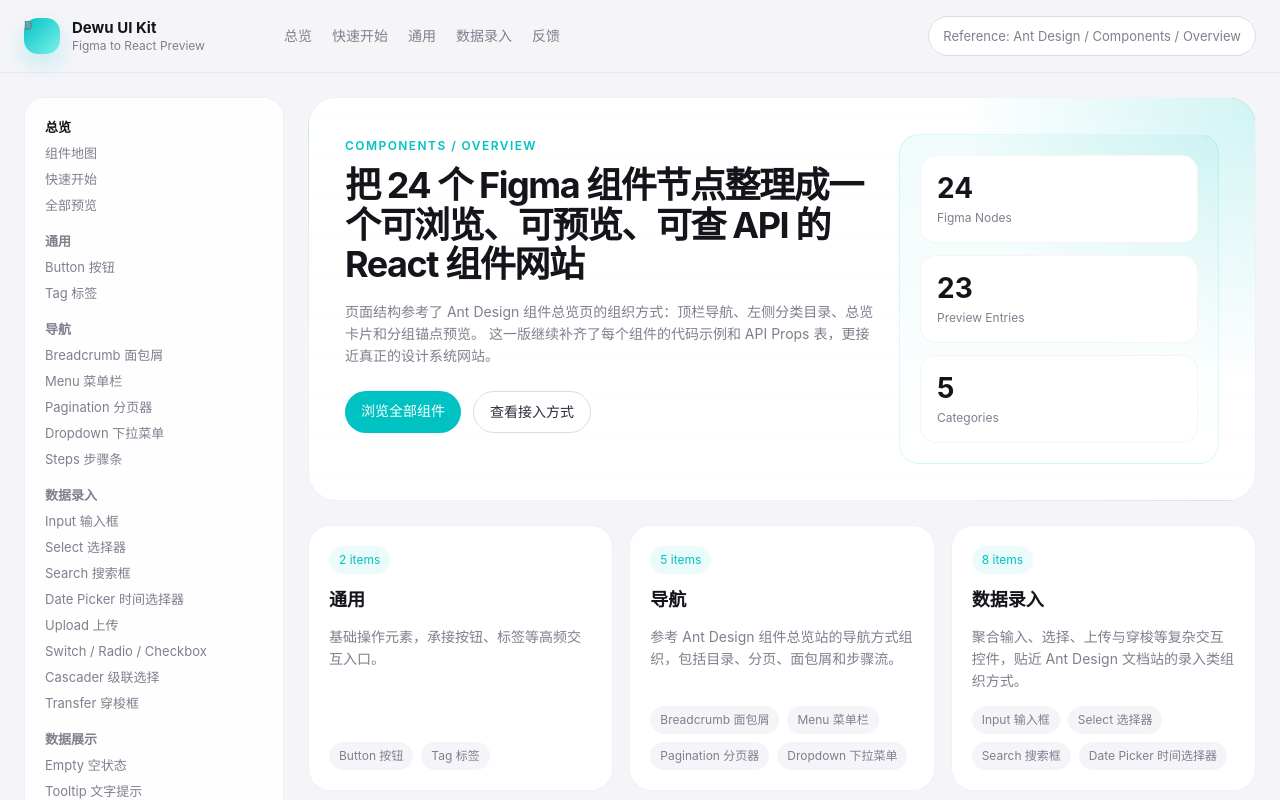
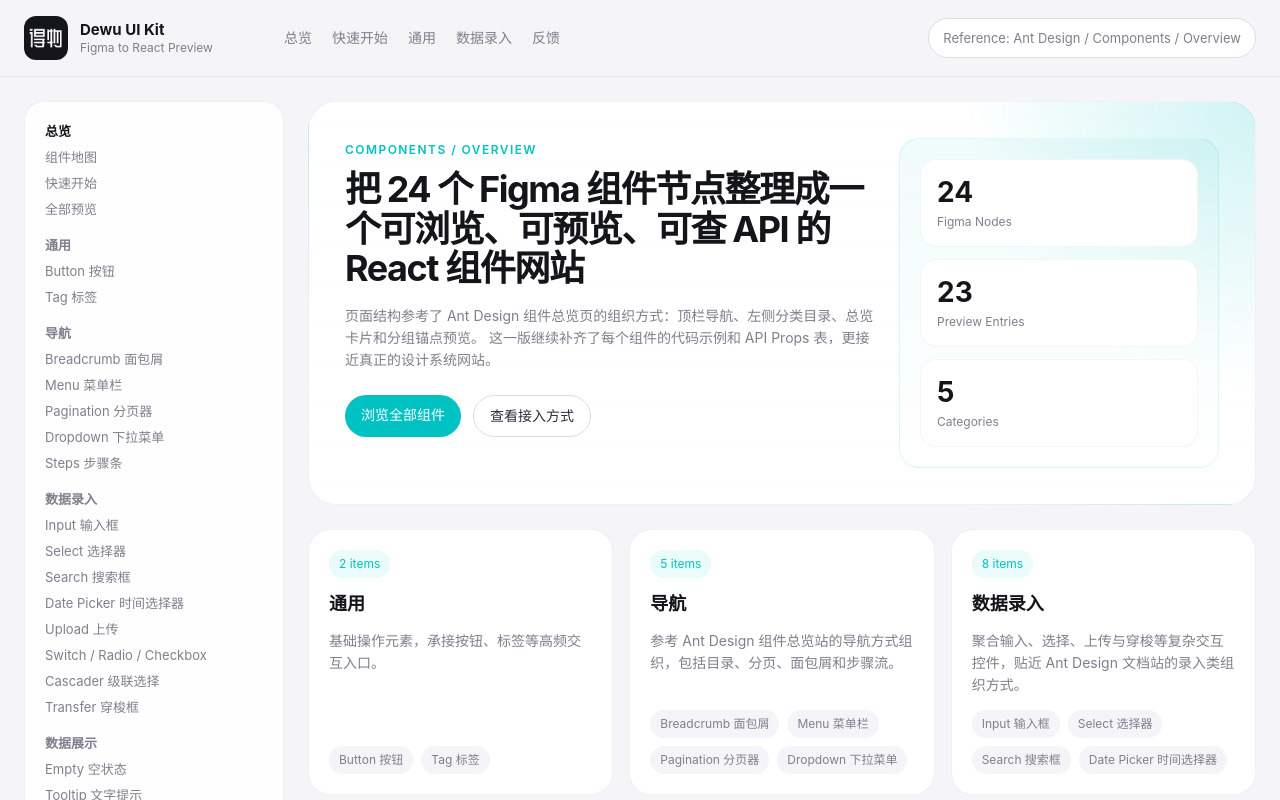
Before and after one commit to ddnnyshuo/ddnny, a React (Vite) app: page / in a window 1280 px wide. Shown: the top 800 px of the page. Built offline with nearby package versions, Linux system fonts and the light colour scheme.

Commit message:
Update site header logo

```diff
--- a/src/App.tsx
+++ b/src/App.tsx
@@ -1,5 +1,6 @@
 import { useEffect, useMemo, useState } from "react";
 
+import dewuLogo from "./assets/dewu-logo.png";
 import type { ApiField, DocsItem, DocsSection } from "./siteData";
 import { sections } from "./siteData";
 
@@ -202,7 +203,7 @@
     <div className="site-shell dui-root">
       <header className="site-header">
         <div className="site-brand">
-          <span className="site-brand-mark">D</span>
+          <img className="site-brand-mark" src={dewuLogo} alt="得物" />
           <div>
             <strong>Dewu UI Kit</strong>
             <span>Figma to React Preview</span>
--- a/src/styles/ui.css
+++ b/src/styles/ui.css
@@ -141,17 +141,12 @@
 }
 
 .site-brand-mark {
-  align-items: center;
-  background: linear-gradient(135deg, var(--dui-primary) 0%, #7df1ec 100%);
-  border-radius: 14px;
-  box-shadow: 0 10px 24px rgba(1, 194, 195, 0.22);
-  color: white;
-  display: inline-flex;
-  font-size: 18px;
-  font-weight: 700;
-  height: 36px;
-  justify-content: center;
-  width: 36px;
+  border-radius: 12px;
+  display: block;
+  flex: 0 0 auto;
+  height: 44px;
+  object-fit: cover;
+  width: 44px;
 }
 
 .site-header-nav {
```
Also changed, not shown: src/assets/dewu-logo.png (added).
